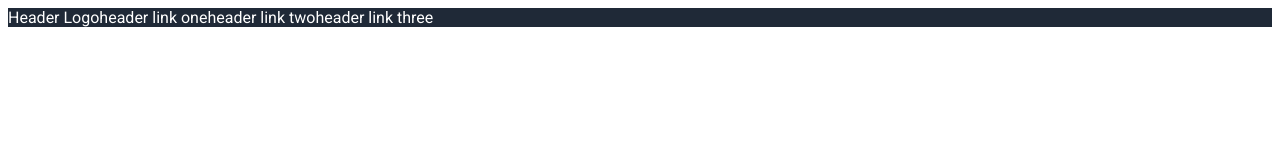
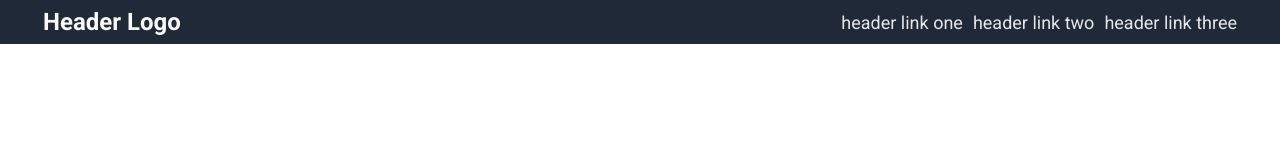
Before and after one commit to codingcing/odin-landingpage, a plain HTML site: page index.html in a window 1280 px wide. Drawn offline with Linux system fonts and the light colour scheme.

Commit message:
Format header

```diff
--- a/style.css
+++ b/style.css
@@ -1,20 +1,44 @@
+/* see all boxes */
+/* * {
+    border: red 2px solid;
+}  */
 
 body {
-    /* display: flex;
-    flex-direction: column;  unsure if the whole thing needs to be a flex container*/
+    display: flex;
+    flex-direction: column;
     font-family: 'Roboto', sans-serif;
+    margin: 0;
 }
 
 .header,
 .footer {
-    background-color: #1f2937;
+    background: #1f2937;
     color: white;
     display: flex;
+    padding: 8px;
+    align-items: center;
 }
 
-ul {
-    margin: 0;
+.header {
+    justify-content: space-between;
+}
+
+#title {
+    font-size: 24px;
+    color: #f9faf8;
+    font-weight: bold;
+    margin: 0 0 0 35px;
+}
+
+ul#l1 {
+    margin: 0 35px 0 0;
     padding: 0;
     list-style: none;
     display: flex;
+    gap: 10px;
 }
+
+ul#l1 li {
+    font-size: 18px;
+    color: #e5e7eb;
+}
```
